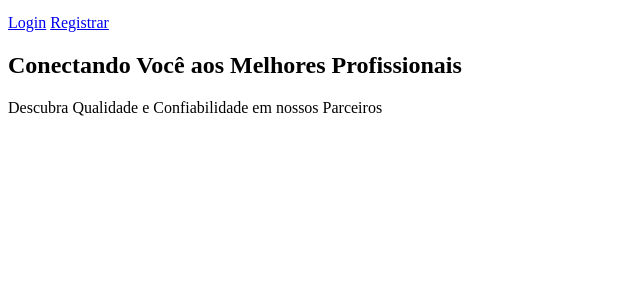
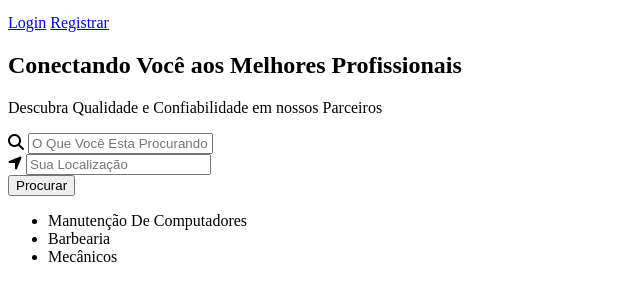
Before and after one commit to TainaDeAlves/BoockMeNow, a plain HTML site: page index.html in a window 1280 px wide. Shown: the part 144-444 px from the top of the page, without its empty margins (0-640 px from the left). Drawn offline with Linux system fonts and the light colour scheme.

Commit message:
implementando form-pesquisa

```diff
--- a/index.html
+++ b/index.html
@@ -15,26 +15,47 @@
 </head>
 
 <body>
-    <header id="cabecalho" class="contairne">
+    <header id="Cabecalho" class="Contairne">
         <div id="logotipo">
             <img src="img/logo.png" alt="BoockMeNow">
         </div>
-        <nav id="menu">
+        <nav id="Menu">
             <ul>
-                <li><a href="javascrip:;">Categorias</a>
-                <li><a href="sobre-nos.html">Sobre Nós</a>
-                <li><a href="contato.html">Contato</a>
+                <li><a href="javascrip:;">Categorias</a></li>
+                <li><a href="sobre-nos.html">Sobre Nós</a></li>
+                <li><a href="contato.html">Contato</a></li>
             </ul>
         </nav>
-        <div id="botao-topo">
+        <div id="BotaoTopo">
             <a href="login.html">Login</a>
             <a href="registrar.html">Registrar</a>
         </div>
     </header>
-    <div id="banner">
-        <div class="contairne">
+    <div id="Banner">
+        <div class="Contairne">
             <h2>Conectando Você aos Melhores Profissionais</h2>
             <p>Descubra Qualidade e Confiabilidade em nossos Parceiros </p>
+            <div id="FormPesquisa">
+                <form action="#" method="get">
+                    <div class="formIcon">
+                        <i class="fa-solid fa-magnifying-glass"></i>
+                        <input type="text" name="search" placeholder="O Que Você Esta Procurando ?">
+                    </div>
+                    <div class="formIcon">
+                        <i class="fa-solid fa-location-arrow"></i>
+                        <input type="text" name="location-arrow" placeholder="Sua Localização">
+                    </div>
+
+                    <button type="submit">Procurar</button>
+                </form>
+            </div>
+            <div class="listaServicosBanner">
+                <ul>
+                    <li>Manutenção De Computadores</li>
+                    <li>Barbearia</li>
+                    <li>Mecânicos</li>
+                </ul>
+            </div>
         </div>
 
     </div>
```
